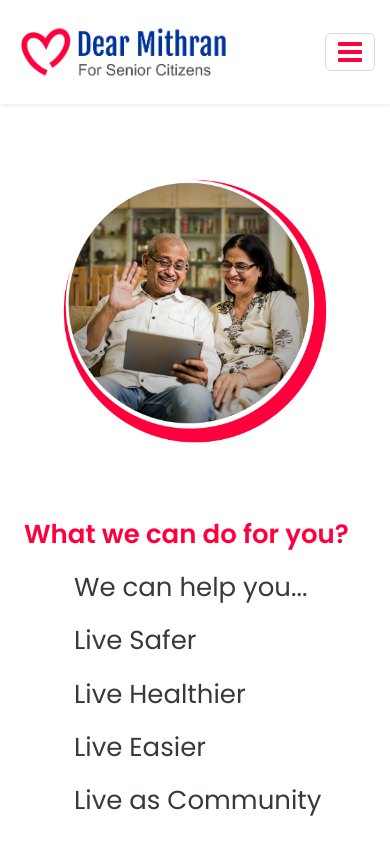
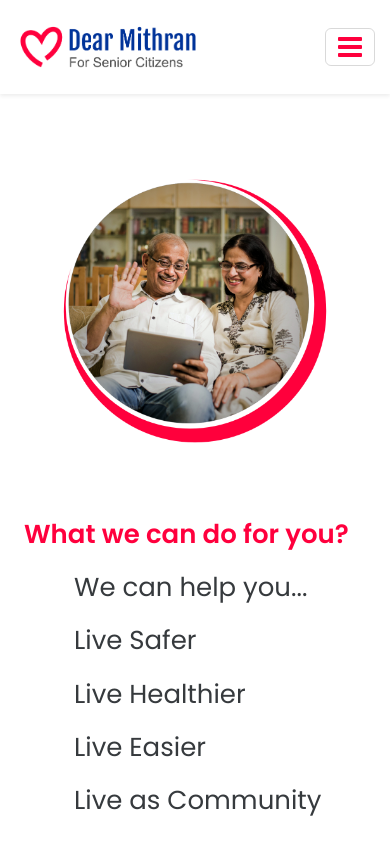
Before and after one commit to Kalai028/dear-mithran-demo, a plain HTML site: page index.html in a window 390 px wide. Shown: the top 844 px of the page. Drawn offline with nearby package versions, Linux system fonts and the light colour scheme.

Commit message:
Update style.css

```diff
--- a/style.css
+++ b/style.css
@@ -365,6 +365,9 @@ nav li a:hover {
     nav div {
         padding: 7px 15px !important;
     }
+    nav div img {
+        height: 60px !important;
+    }
 
     nav .btn-danger {
         display: none;
```
